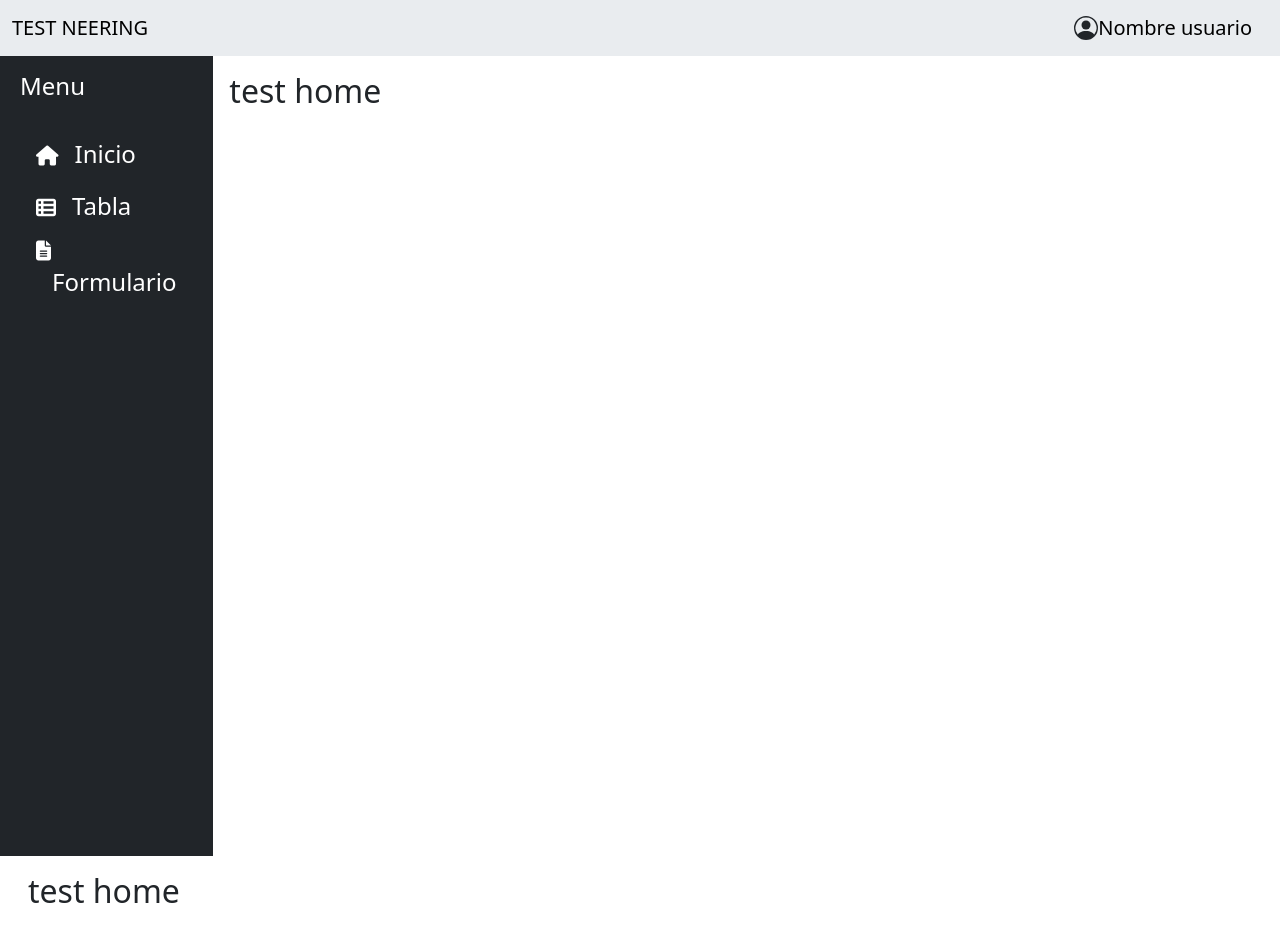
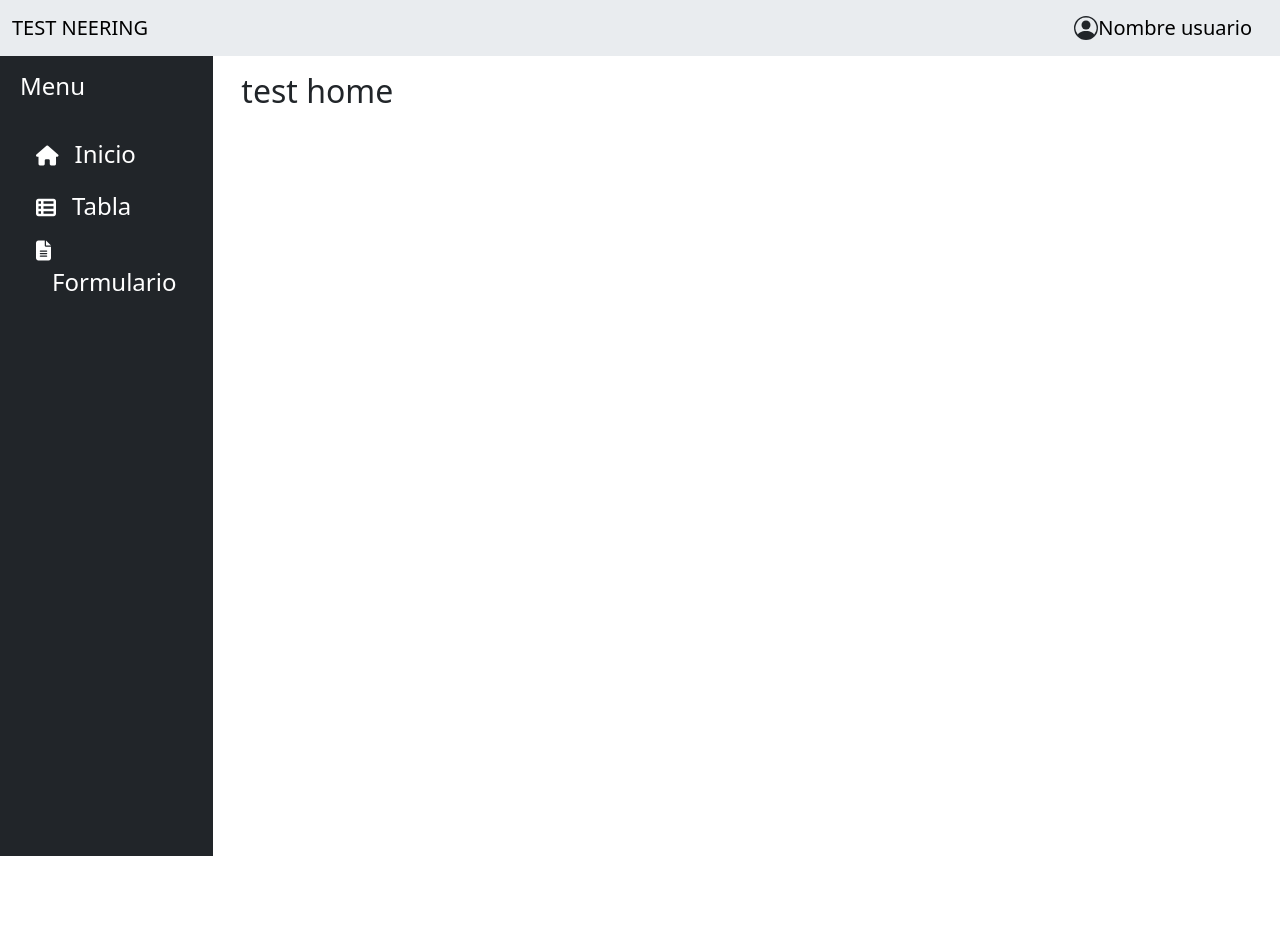
Before and after one commit to bas-clavijo/usuario-vue, a Vue app: page /home in a window 1280 px wide. Shown: the top 934 px of the page. After the commit the page ends 856 px from the top, so only its background shows below. Built offline with nearby package versions, Linux system fonts and the light colour scheme.

Commit message:
Modificacion de dato duplicado

```diff
--- a/src/App.vue
+++ b/src/App.vue
@@ -46,15 +46,15 @@
         </div>
       </div>
       <!--contenido -->
-      <router-view />
+      <div class="container-fluid">
+        <router-view />
+      </div>
     </div>
   </div>
 
 
 
-  <div class="container-fluid">
-    <router-view />
-  </div>
+
 </template>
 
 <style>
```
